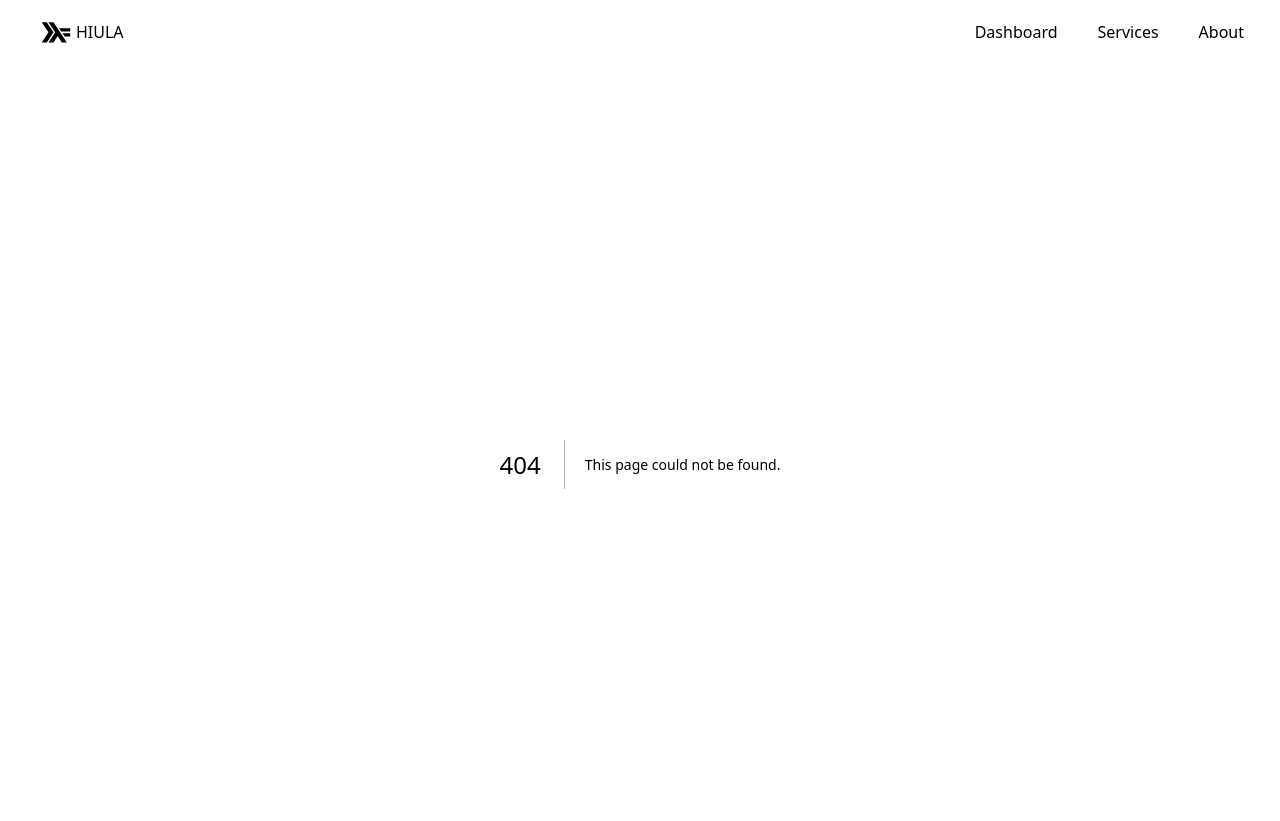
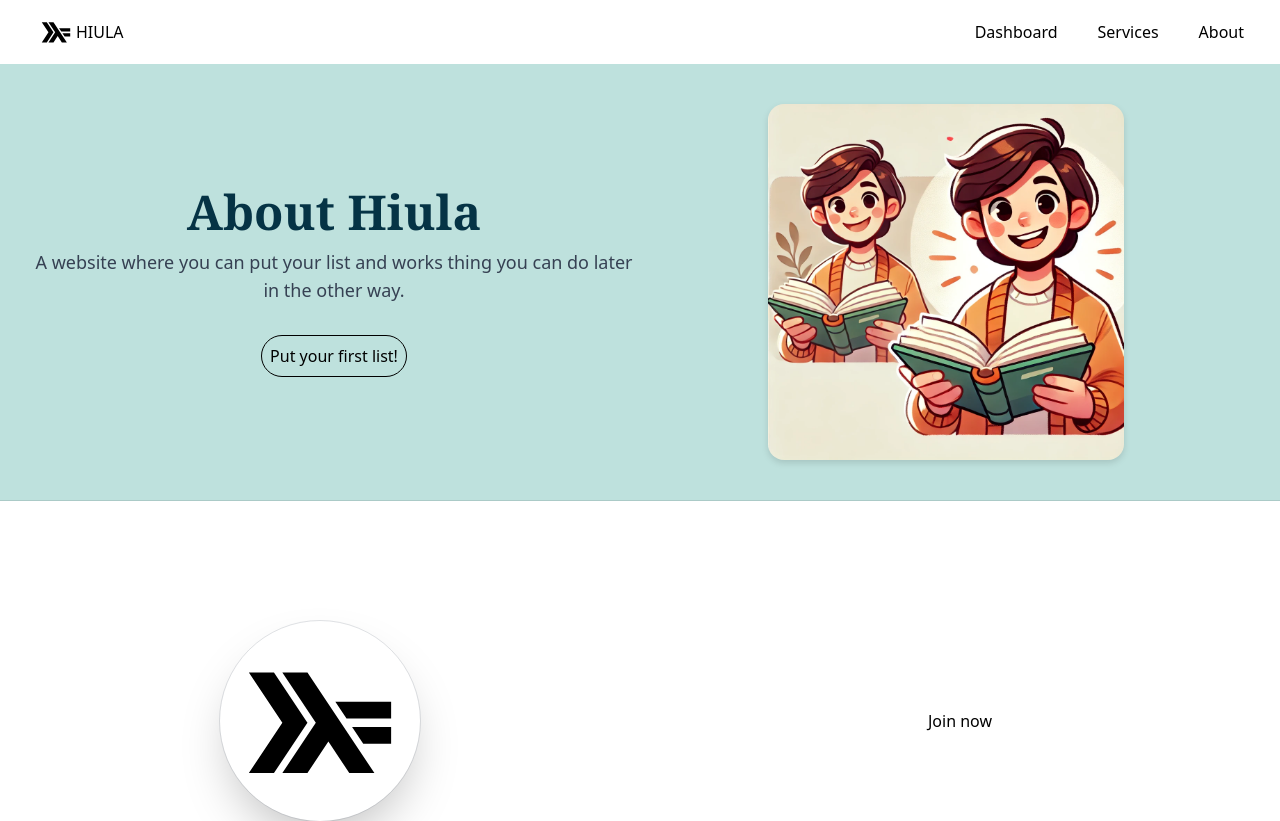
Before and after one commit to I-Kail-I/HUILA, a Next.js app in the folder huila/: page /about in a window 1280 px wide. Before the commit this address had no page. Shown: the top 821 px of the page. Built offline with nearby package versions, Linux system fonts and the light colour scheme.

Commit message:
1. Removing side bar 2. Adding some image for the dashboard page 3. Making the about page

```diff
--- /dev/null
+++ b/huila/src/app/about/page.jsx
@@ -0,0 +1,74 @@
+"use client";
+import React, { useState, useEffect } from "react";
+import Image from "next/image";
+import { DiHaskell } from "react-icons/di";
+import AboutImage from "../../../public/about/About Us Image.jpg";
+import Link from "next/link";
+
+export default function AboutUs() {
+  const [hideImage, setHideImage] = useState(false);
+
+  useEffect(() => {
+    const handleResize = () => {
+      setHideImage(window.innerWidth < 765);
+    };
+
+    handleResize();
+
+    window.addEventListener("resize", handleResize);
+
+    return () => window.removeEventListener("resize", handleResize);
+  }, []);
+
+  return (
+    <div className="min-h-screen">
+      <section className="intro h-full w-full flex justify-center items-center bg-[#5eb5ab]/40 px-7 py-10 border-b border-black/10">
+        <div className="w-full flex flex-col justify-center text-center ">
+          <h1 className="text-5xl font-bold font-serif text-cyan-950">
+            About Hiula
+          </h1>
+          <p className="text-gray-700 mt-3 text-lg mb-8">
+            A website where you can put your list and works thing you can do
+            later in the other way.
+          </p>
+
+          <Link href="/dashboard" passHref>
+            <button className="p-2 outline outline-black text-black hover:bg-black duration-200 hover:text-white cursor-pointer rounded-full">
+              Put your first list!
+            </button>
+          </Link>
+        </div>
+
+        {!hideImage && (
+          <div className="w-full flex items-center justify-center">
+            <Image
+              src={AboutImage}
+              alt="Demo"
+              layout="cover"
+              className="size-89 rounded-2xl drop-shadow-md"
+            />
+          </div>
+        )}
+      </section>
+
+      <section className="introduction w-full h-180 flex flex-col justify-start items-start bg-white">
+        <div className="join flex flex-col w-full md:flex-row lg:flex-row mt-30">
+          <div className="w-full flex flex-nowrap items-center justify-center">
+            <DiHaskell
+              size={200}
+              className="rounded-full outline outline-gray-500/20 shadow-2xl"
+            />
+          </div>
+
+          <div className="w-full flex flex-nowrap items-center justify-center">
+            <h1>Join now</h1>
+          </div>
+        </div>
+      </section>
+
+      <section></section>
+
+      <section></section>
+    </div>
+  );
+}
--- a/huila/src/app/dashboard/page.jsx
+++ b/huila/src/app/dashboard/page.jsx
@@ -15,7 +15,7 @@ import {
 } from "react-icons/fa";
 import { RiTodoLine } from "react-icons/ri";
 
-const TodoList = () => {
+export default function TodoList() {
   const [todos, setTodos] = useState([]);
   const [input, setInput] = useState("");
   const [category, setCategory] = useState("all");
@@ -99,7 +99,7 @@ const TodoList = () => {
             <div className="flex items-center">
               <RiTodoLine className="text-blue-500 text-3xl mr-3" />
               <h1 className="text-3xl font-bold text-gray-800">
-                Todo Dashboard
+                To-do Dashboard
               </h1>
             </div>
           </div>
@@ -293,6 +293,4 @@ const TodoList = () => {
       </div>
     </div>
   );
-};
-
-export default TodoList;
+}
--- a/huila/src/components/sideBar.jsx
+++ /dev/null
@@ -1,9 +0,0 @@
-import React from 'react'
-
-export default function sideBar() {
-  return (
-    <div>
-
-    </div>
-  )
-}
```
Also changed, not shown: huila/public/about/About Us Image.jpg (added).
